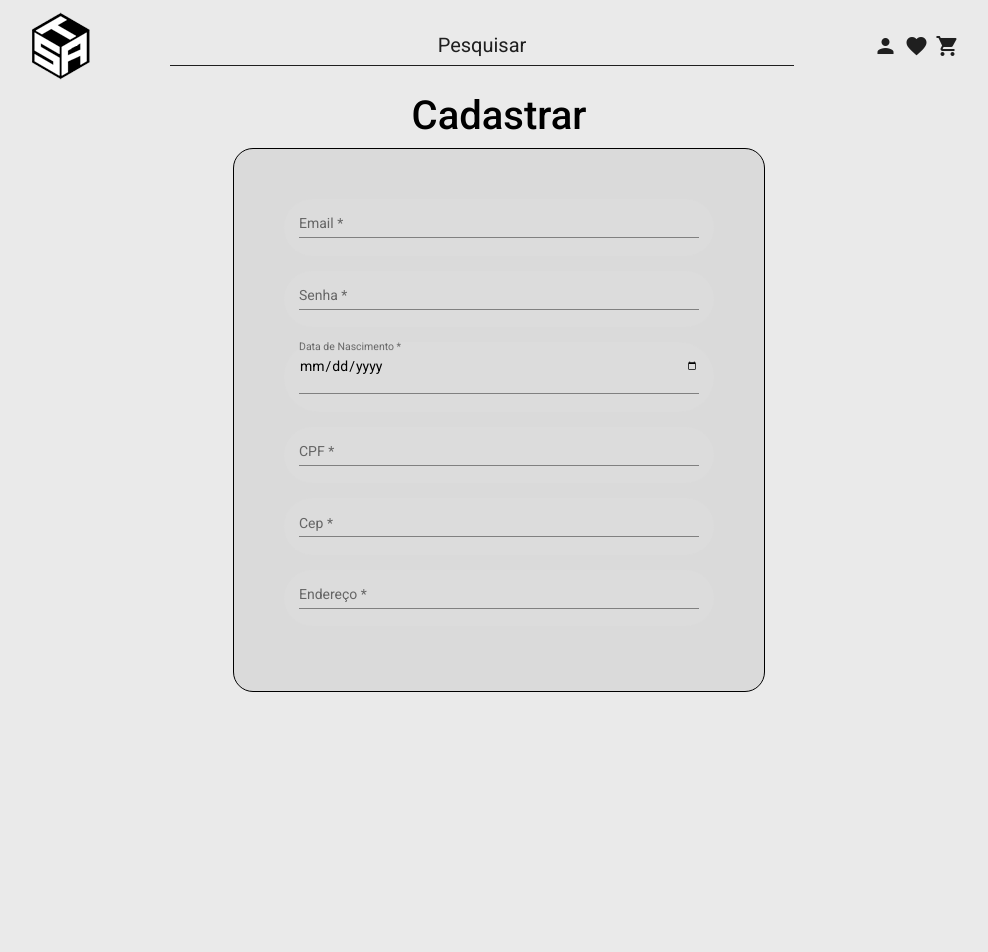
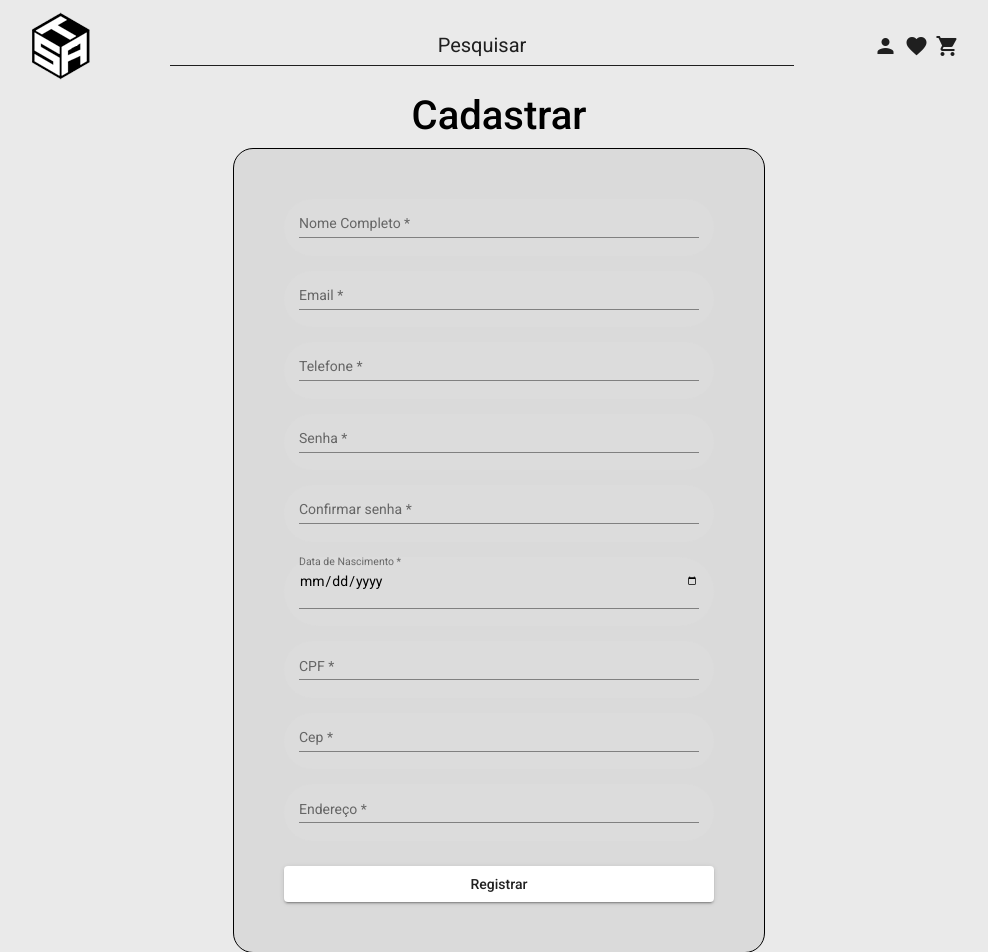
Before and after one commit to angelolorensi/projeto-loja-sma, an Angular app: page /cadastro in a window 1280 px wide. Shown: the whole page, without its empty margins (141-1129 px from the left). Before the commit the page ends 800 px from the top, so only its background shows below. Built offline with nearby package versions, Linux system fonts and the light colour scheme.

Commit message:
conectando a api e validando cadastro

```diff
--- a/src/app/app.module.ts
+++ b/src/app/app.module.ts
@@ -23,6 +23,8 @@ import { MatFormFieldModule } from '@angular/material/form-field';
 import { FormsModule, ReactiveFormsModule } from '@angular/forms';
 import { PaginaEsqueciSenhaComponent } from './pages/pagina-esqueci-senha/pagina-esqueci-senha.component';
 import { PaginaCadastroComponent } from './pages/pagina-cadastro/pagina-cadastro.component';
+import { MatCheckboxModule } from '@angular/material/checkbox';
+import { HttpClientModule } from '@angular/common/http';
 
 @NgModule({
   declarations: [
@@ -51,6 +53,8 @@ import { PaginaCadastroComponent } from './pages/pagina-cadastro/pagina-cadastro
     MatFormFieldModule,
     FormsModule,
     ReactiveFormsModule,
+    MatCheckboxModule,
+    HttpClientModule
   ],
   providers: [],
   bootstrap: [AppComponent],
--- /dev/null
+++ b/src/app/model/Usuario.ts
@@ -0,0 +1,11 @@
+export interface Usuario {
+  id: number,
+  nome: string,
+  senha: string,
+  email: string,
+  telefone: string,
+  cep: string,
+  cpf: string,
+  endereco: string
+  dataNascimento: Date;
+}
--- a/src/app/pages/pagina-cadastro/pagina-cadastro.component.css
+++ b/src/app/pages/pagina-cadastro/pagina-cadastro.component.css
@@ -38,3 +38,11 @@ form{
 .campos-secundarios:hover{
   opacity: 1;
 }
+
+button{
+  margin-top: 10px;
+}
+
+.erro-validacao{
+  opacity: .5;
+}
--- a/src/app/pages/pagina-cadastro/pagina-cadastro.component.html
+++ b/src/app/pages/pagina-cadastro/pagina-cadastro.component.html
@@ -1,37 +1,78 @@
 <div class="container">
   <h2 class="titulo-pagina">Cadastrar</h2>
   <div>
-    <form [formGroup]="form">
+    <form (ngSubmit)="onSubmit()" [formGroup]="form" #formDir="ngForm">
+
       <mat-form-field class="form-field">
-        <mat-label>Email</mat-label>
-        <input matControlName="email" required type="email" matInput placeholder="Ex. joao@gmail.com">
-        <mat-error *ngIf="emailFormControl.hasError('email') && !emailFormControl.hasError('required')">
-          Por favor insira um endereço de email válido.
-        </mat-error>
-        <mat-error *ngIf="emailFormControl.hasError('required')">
-          Email é <strong>obrigatório</strong>
-        </mat-error>
+        <mat-label for="nome">Nome Completo</mat-label>
+        <input formControlName="nome" required matInput type="text" maxlength="50" minlength="4" placeholder="Ex. Luis Alves de Lima e Silva">
       </mat-form-field>
+      <div class="erro-validacao" *ngIf="nome.invalid && formDir.submitted">
+          <div *ngIf="nome.errors?.['required']">O campo de email deve estar preenchido.</div>
+          <div *ngIf="nome.errors?.['maxlenght']">O nome deve ter no maximo 50 caracteres</div>
+          <div *ngIf="nome.errors?.['minlenght']">O nome deve ter no minimo 4 caracteres</div>
+      </div>
+
       <mat-form-field class="form-field">
-        <mat-label>Senha</mat-label>
-        <input matControlName="senha" required matInput type="password">
+        <mat-label for="email">Email</mat-label>
+        <input formControlName="email" email required type="email" matInput placeholder="Ex. joao@gmail.com">
       </mat-form-field>
+      <div class="erro-validacao" *ngIf="email.invalid && formDir.submitted">
+          <div *ngIf="email.errors?.['required']">O campo de email deve estar preenchido.</div>
+          <div *ngIf="email.errors?.['email']">O email deve ser válido.</div>
+      </div>
+
       <mat-form-field class="form-field">
-        <mat-label>Data de Nascimento</mat-label>
-        <input matControlName="endereco" required matInput type="date">
+        <mat-label for="telefone">Telefone</mat-label>
+        <input formControlName="telefone" type="tel" required matInput placeholder="Ex. 33 3333-3333" minlength="11" pattern="^1\d\d(\d\d)?$|^0800 ?\d{3} ?\d{4}$|^(\(0?([1-9a-zA-Z][0-9a-zA-Z])?[1-9]\d\) ?|0?([1-9a-zA-Z][0-9a-zA-Z])?[1-9]\d[ .-]?)?(9|9[ .-])?[2-9]\d{3}[ .-]?\d{4}$">
       </mat-form-field>
+      <div class="erro-validacao" *ngIf="telefone.invalid && formDir.submitted">
+          <div *ngIf="telefone.errors?.['required']">O campo de telefone deve estar preenchido.</div>
+          <div *ngIf="telefone.errors?.['pattern']">O telefone deve ser válido.</div>
+          <div *ngIf="telefone.errors?.['minlenght']">O telefone deve ser válido.</div>
+      </div>
+
       <mat-form-field class="form-field">
-        <mat-label>CPF</mat-label>
-        <input matControlName="cpf" required matInput type="text">
+        <mat-label for="senha">Senha</mat-label>
+        <input formControlName="senha" required matInput type="password" placeholder="Min. 8 caracteres">
       </mat-form-field>
+      <div class="erro-validacao" *ngIf="senha.invalid && formDir.submitted">
+        <div *ngIf="senha.errors?.['required']">A campo de senha deve estar preenchido.</div>
+        <div *ngIf="senha.errors?.['maxlenght']">A senha deve ter entre 8-12 caracteres</div>
+        <div *ngIf="senha.errors?.['minlenght']">A senha deve ter entre 8-12 caracteres</div>
+      </div>
+
       <mat-form-field class="form-field">
-        <mat-label>Cep</mat-label>
-        <input matControlName="cep" required matInput type="text">
+        <mat-label>Confirmar senha</mat-label>
+        <input required matInput type="password">
       </mat-form-field>
+
       <mat-form-field class="form-field">
-        <mat-label>Endereço</mat-label>
-        <input matControlName="endereco" required matInput type="text">
+        <mat-label for="dataNascimento">Data de Nascimento</mat-label>
+        <input formControlName="dataNascimento" required matInput type="date">
       </mat-form-field>
+      <div class="erro-validacao" *ngIf="dataNascimento.invalid && formDir.submitted">A data de nascimento deve estar preenchida.</div>
+
+      <mat-form-field class="form-field">
+        <mat-label for="cpf">CPF</mat-label>
+        <input formControlName="cpf" required matInput type="text" placeholder="XXX-XXX-XXX-XX">
+      </mat-form-field>
+      <div class="erro-validacao" *ngIf="cpf.invalid && formDir.submitted">O campo de cpf deve estar preenchido.</div>
+
+      <mat-form-field class="form-field">
+        <mat-label for="cep">Cep</mat-label>
+        <input formControlName="cep" required matInput type="text" placeholder="XXXXX-XXX">
+      </mat-form-field>
+      <div class="erro-validacao" *ngIf="cep.invalid && formDir.submitted">O campo de cep deve estar preenchido.</div>
+
+      <mat-form-field class="form-field">
+        <mat-label for="endereco">Endereço</mat-label>
+        <input formControlName="endereco" required matInput type="text">
+      </mat-form-field>
+      <div class="erro-validacao" *ngIf="endereco.invalid && formDir.submitted">O campo de endereço deve estar preenchido.</div>
+
+      <button mat-raised-button>Registrar</button>
+
     </form>
   </div>
 </div>
--- a/src/app/pages/pagina-cadastro/pagina-cadastro.component.ts
+++ b/src/app/pages/pagina-cadastro/pagina-cadastro.component.ts
@@ -1,5 +1,6 @@
 import { Component, OnInit } from '@angular/core';
-import { FormBuilder, FormControl, FormGroup, Validators } from '@angular/forms';
+import { FormBuilder, FormGroup, Validators } from '@angular/forms';
+import { UsuariosService } from 'src/app/service/usuarios/usuarios.service';
 
 @Component({
   selector: 'app-pagina-cadastro',
@@ -7,19 +8,56 @@ import { FormBuilder, FormControl, FormGroup, Validators } from '@angular/forms'
   styleUrls: ['./pagina-cadastro.component.css'],
 })
 export class PaginaCadastroComponent implements OnInit {
-  form: FormGroup;
+  form!: FormGroup;
 
-  constructor(private formBuilder: FormBuilder) {
+  constructor(
+    private formBuilder: FormBuilder,
+    private usuarioService: UsuariosService
+  ) {
     this.form = this.formBuilder.group({
-      email: [null],
-      senha: [null],
+      nome: [null, Validators.required],
+      email: [null, Validators.required],
+      senha: [null, Validators.required],
+      telefone: [null, Validators.required],
+      dataNascimento: [null, Validators.required],
+      cpf: [null, Validators.required],
+      cep: [null, Validators.required],
+      endereco: [null, Validators.required],
     });
   }
 
   ngOnInit(): void {}
 
-  emailFormControl = new FormControl('', [
-    Validators.required,
-    Validators.email,
-  ]);
+  onSubmit() {
+    if (!this.form.valid) {
+      return;
+    } else {
+      this.usuarioService.salvarUsuario(this.form.value).subscribe((res) => console.log(res));
+    }
+  }
+
+  get nome() {
+    return this.form.get('nome')!;
+  }
+  get email() {
+    return this.form.get('email')!;
+  }
+  get cpf() {
+    return this.form.get('cpf')!;
+  }
+  get telefone() {
+    return this.form.get('telefone')!;
+  }
+  get senha() {
+    return this.form.get('senha')!;
+  }
+  get cep() {
+    return this.form.get('cep')!;
+  }
+  get endereco() {
+    return this.form.get('endereco')!;
+  }
+  get dataNascimento() {
+    return this.form.get('dataNascimento')!;
+  }
 }
--- /dev/null
+++ b/src/app/service/usuarios/usuarios.service.ts
@@ -0,0 +1,17 @@
+import { Usuario } from './../../model/Usuario';
+import { HttpClient } from '@angular/common/http';
+import { Injectable } from '@angular/core';
+
+@Injectable({
+  providedIn: 'root'
+})
+export class UsuariosService {
+
+  private readonly API = 'http://localhost:8080/api/'
+
+  constructor(private httpClient: HttpClient) { }
+
+  salvarUsuario(usuario:Usuario) {
+    return this.httpClient.post<Usuario>(this.API + 'usuario/', usuario)
+  }
+}
```
Also changed, not shown: src/app/service/produtos/produtos.service.ts (added, +9 -0 lines), 2 other files (tests, documents, lock files or other folders).
